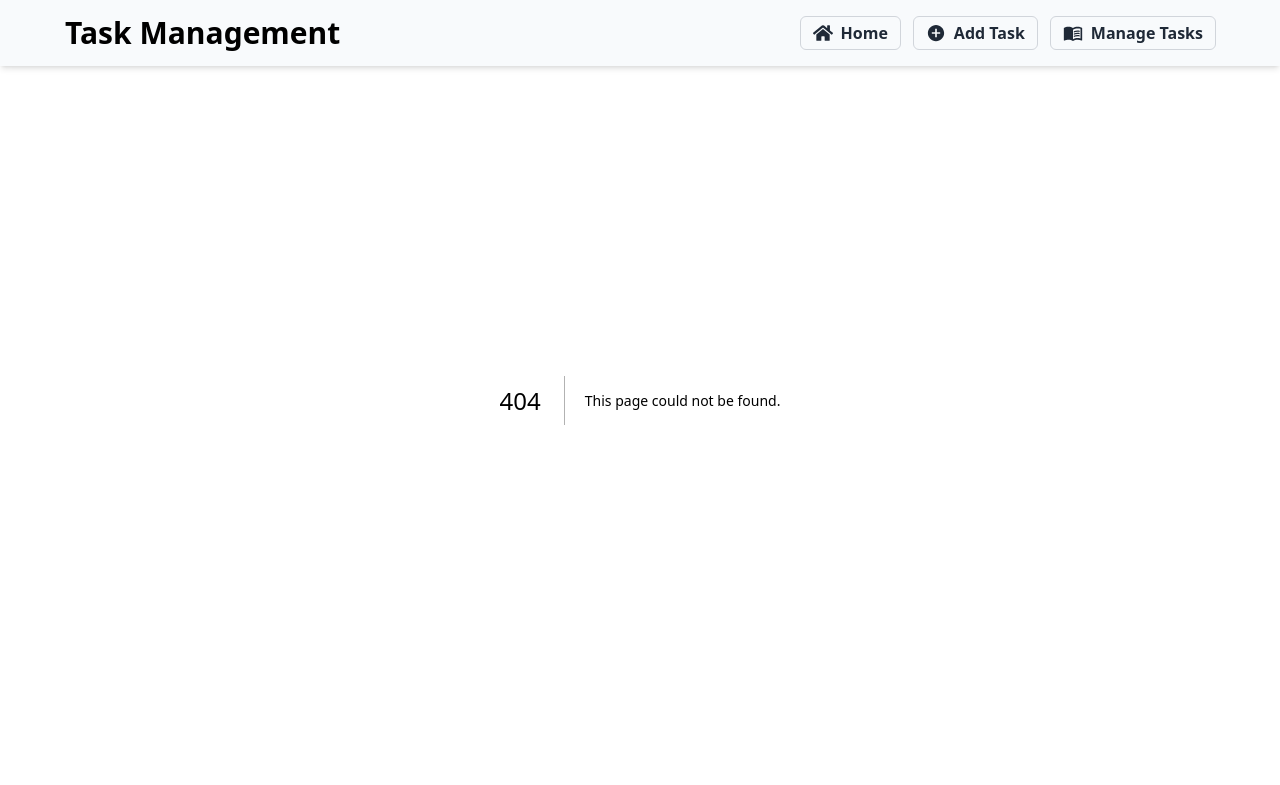
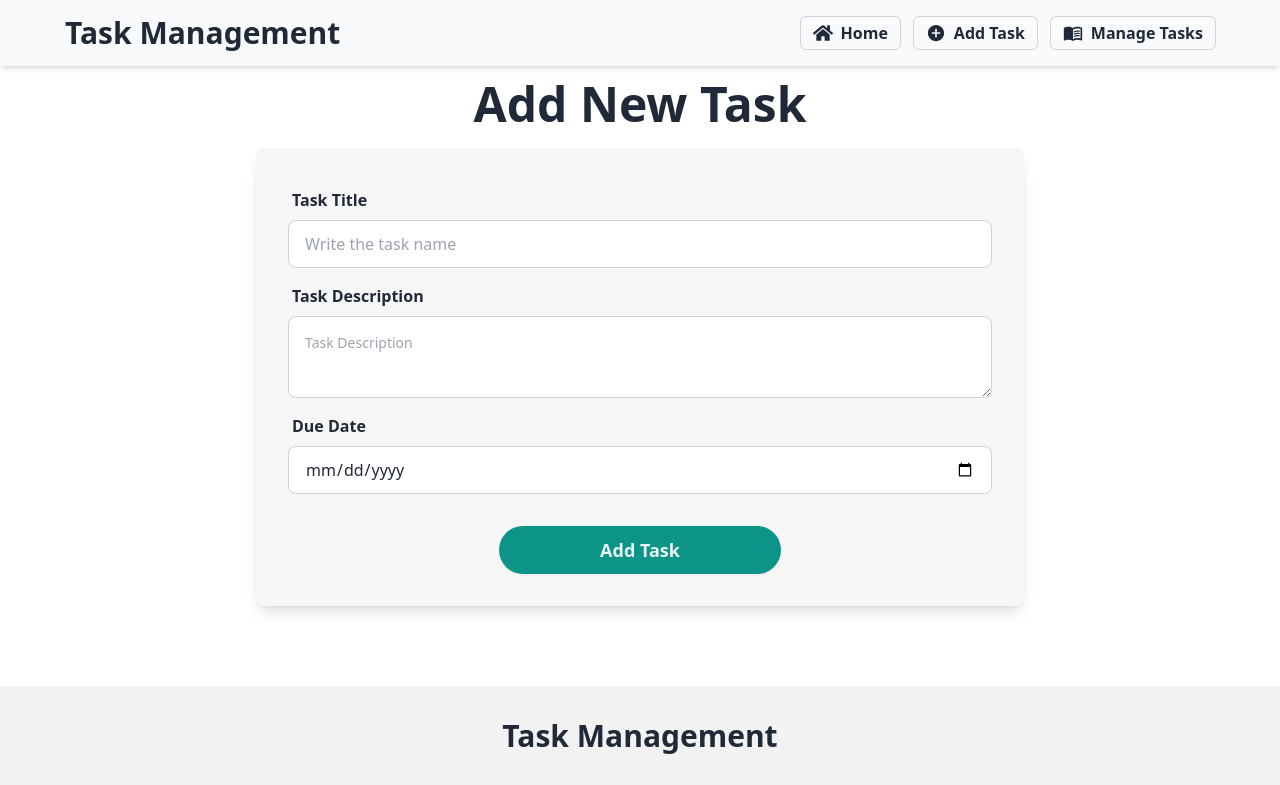
Before and after one commit to ssmahim01/task-management-application, a Next.js app: page /add-task in a window 1280 px wide. Before the commit this address had no page. Shown: the top 785 px of the page. Built offline with nearby package versions, Linux system fonts and the light colour scheme.

Commit message:
Added add-task page with its component AddTaskForm component

```diff
--- /dev/null
+++ b/src/app/add-task/page.jsx
@@ -0,0 +1,5 @@
+import AddTaskForm from "../components/AddTaskForm";
+
+export default function AddTasks() {
+    return <AddTaskForm />
+}
--- /dev/null
+++ b/src/app/components/AddTaskForm.jsx
@@ -0,0 +1,72 @@
+"use client"
+export default function AddTaskForm() {
+  const handleAddTask = (e) => {
+    e.preventDefault();
+
+    const form = e.target;
+    const taskTitle = form.taskTitle.value;
+    const description = form.description.value;
+    const dueDate = form.dueDate.value;
+    console.log(taskTitle, description, dueDate);
+  };
+
+  return (
+    <div className="hero py-20">
+      <div className="lg:w-3/5 w-11/12 mx-auto flex-col">
+        <div className="text-center pb-5">
+          <h1 className="lg:text-5xl md:text-4xl text-3xl font-bold">
+            Add New Task
+          </h1>
+        </div>
+
+        <div className="bg-base-200 bg-opacity-70 shrink-0 shadow-lg rounded-lg">
+          <form onSubmit={handleAddTask} className="card-body">
+            <div className="form-control">
+              <label className="label">
+                <span className="font-bold">Task Title</span>
+              </label>
+              <input
+                type="text"
+                name="taskTitle"
+                pattern="^[A-Za-z\s]*$"
+                placeholder="Write the task name"
+                className="input input-bordered font-medium"
+                required
+              />
+            </div>
+
+            <div className="form-control">
+              <label className="label">
+                <span className="font-bold">Task Description</span>
+              </label>
+              <textarea
+                name="description"
+                placeholder="Task Description"
+                className="textarea textarea-bordered textarea-md font-medium"
+                required
+              />
+            </div>
+
+            <div className="form-control">
+              <label className="label">
+                <span className="font-bold">Due Date</span>
+              </label>
+              <input
+                type="date"
+                name="dueDate"
+                className="input input-bordered font-medium"
+                required
+              />
+            </div>
+
+            <div className="form-control mt-6 lg:w-2/5 md:w-1/2 w-11/12 mx-auto">
+              <button className="btn bg-teal-600 border-none text-white/90 text-lg hover:btn-primary font-bold rounded-full">
+                 Add Task
+              </button>
+            </div>
+          </form>
+        </div>
+      </div>
+    </div>
+  );
+}
```
